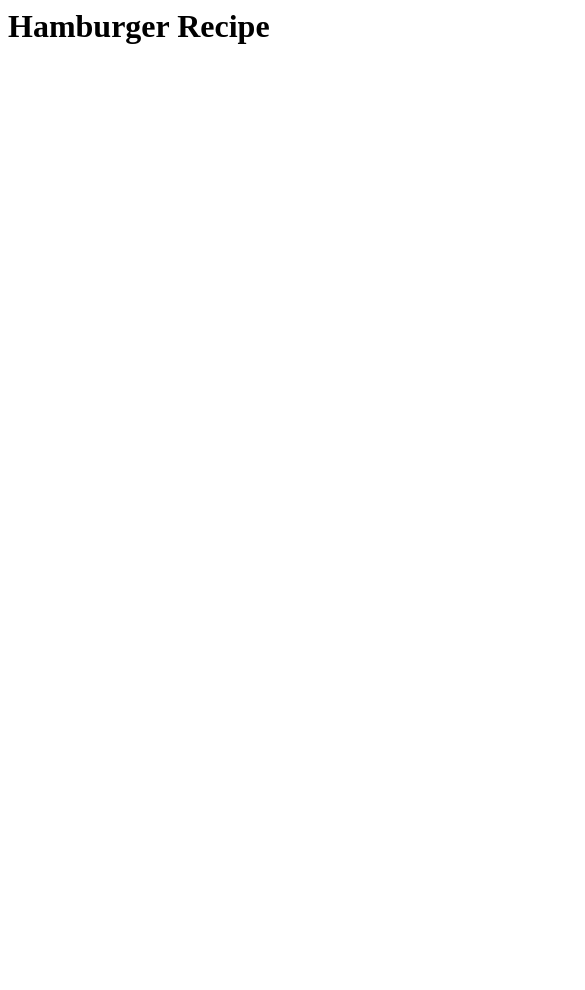
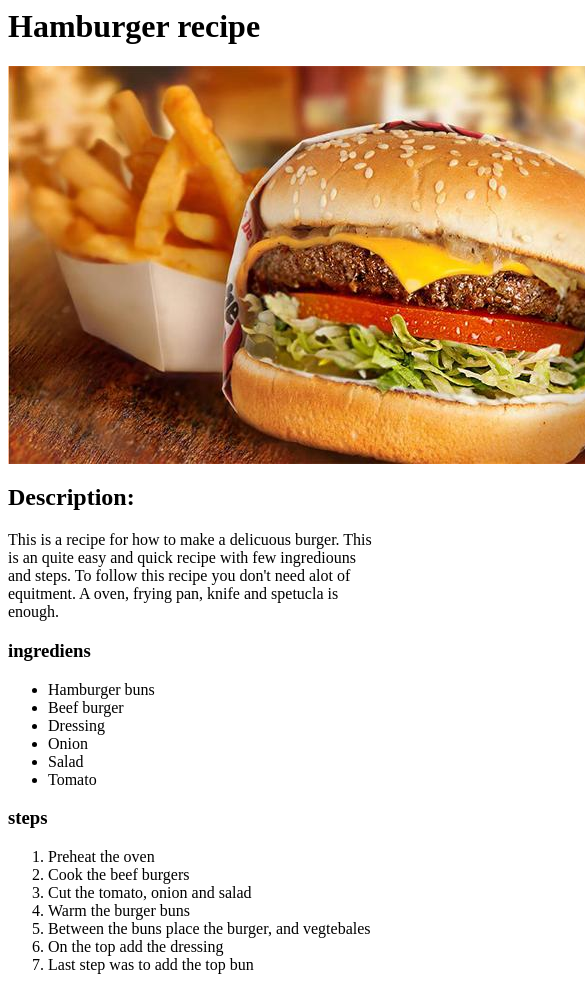
Before and after one commit to pelleher03/odin-recipes, a plain HTML site: page recipes/hamburger.html in a window 390 px wide. Shown: the top 990 px of the page, 585 px wide, since content can reach past the window. Before the commit the page ends 844 px from the top, so only its background shows below. Drawn offline with Linux system fonts and the light colour scheme.

Commit message:
finished with the hamburger recipe site

```diff
--- a/recipes/hamburger.html
+++ b/recipes/hamburger.html
@@ -5,6 +5,31 @@
         <title>Hamburger recipe</title>
     </head>
     <body>
-        <h1>Hamburger Recipe</h1>
+        <h1>Hamburger recipe</h1>
+        <img src="../images/hamburger.jpg" alt="Beef hamburger with fries">
+        <h2>Description:</h2>
+        <p>This is a recipe for how to make a delicuous burger. This is an quite easy and quick recipe
+            with few ingrediouns and steps. To follow this recipe you don't need alot of equitment.
+            A oven, frying pan, knife and spetucla is enough.
+        </p>
+        <h3>ingrediens</h3>
+        <ul>
+            <li>Hamburger buns</li>
+            <li>Beef burger</li>
+            <li>Dressing</li>
+            <li>Onion</li>
+            <li>Salad</li>
+            <li>Tomato</li>
+        </ul>
+        <h3>steps</h3>
+        <ol>
+            <li>Preheat the oven</li>
+            <li>Cook the beef burgers</li>
+            <li>Cut the tomato, onion and salad</li>
+            <li>Warm the burger buns</li>
+            <li>Between the buns place the burger, and vegtebales</li>
+            <li>On the top add the dressing</li>
+            <li>Last step was to add the top bun</li>
+        </ol>
     </body>
 </html>
```
Also changed, not shown: index.html (+2 -2 lines), images/hamburger.jpg (added).
